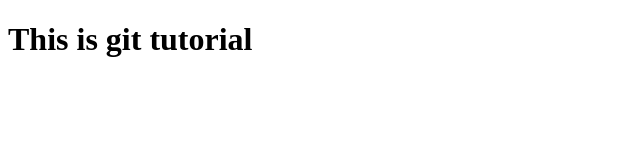
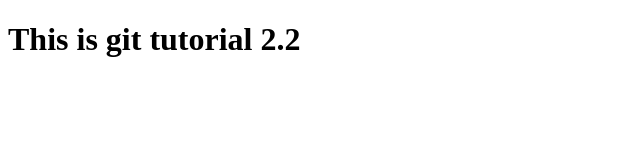
Before and after one commit to aniruddha-it/my-repo, a plain HTML site: page index.html in a window 1280 px wide. Shown: the full height of the page, 0-640 px from the left. Drawn offline with Linux system fonts and the light colour scheme.

Commit message:
Third v3 of index.html

```diff
--- a/index.html
+++ b/index.html
@@ -6,6 +6,6 @@
     <title>Document</title>
 </head>
 <body>
-    <h1>This is git tutorial</h1>
+    <h1>This is git tutorial 2.2</h1>
 </body>
 </html>
```
